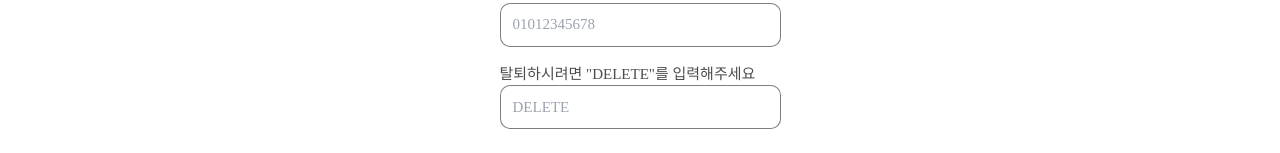
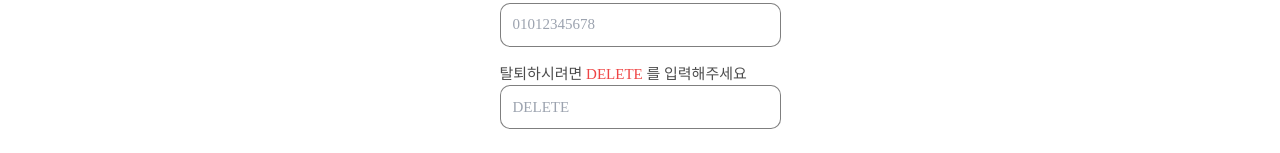
Before and after one commit to DevOpsSociety/Hanmo-front, a Next.js app: page /withdraw in a window 1280 px wide. Shown: the part 404-557 px from the top of the page. Built offline with nearby package versions, Linux system fonts and the light colour scheme; a web font is replaced by a local one.

Commit message:
update: 회원탈퇴 페이지 delete 강조 추가

```diff
--- a/src/app/withdraw/page.tsx
+++ b/src/app/withdraw/page.tsx
@@ -74,7 +74,10 @@ export default function WithdrawPage(): JSX.Element {
 
         {/* DELETE 체크 */}
         <div className={labelClass}>
-          <div className=''>탈퇴하시려면 {`"DELETE"`}를 입력해주세요</div>
+          <div className=''>
+            탈퇴하시려면 <span className='text-red-500'>{`DELETE`}</span> 를
+            입력해주세요
+          </div>
           <input
             type='text'
             {...register('deleteCheck')}
```
